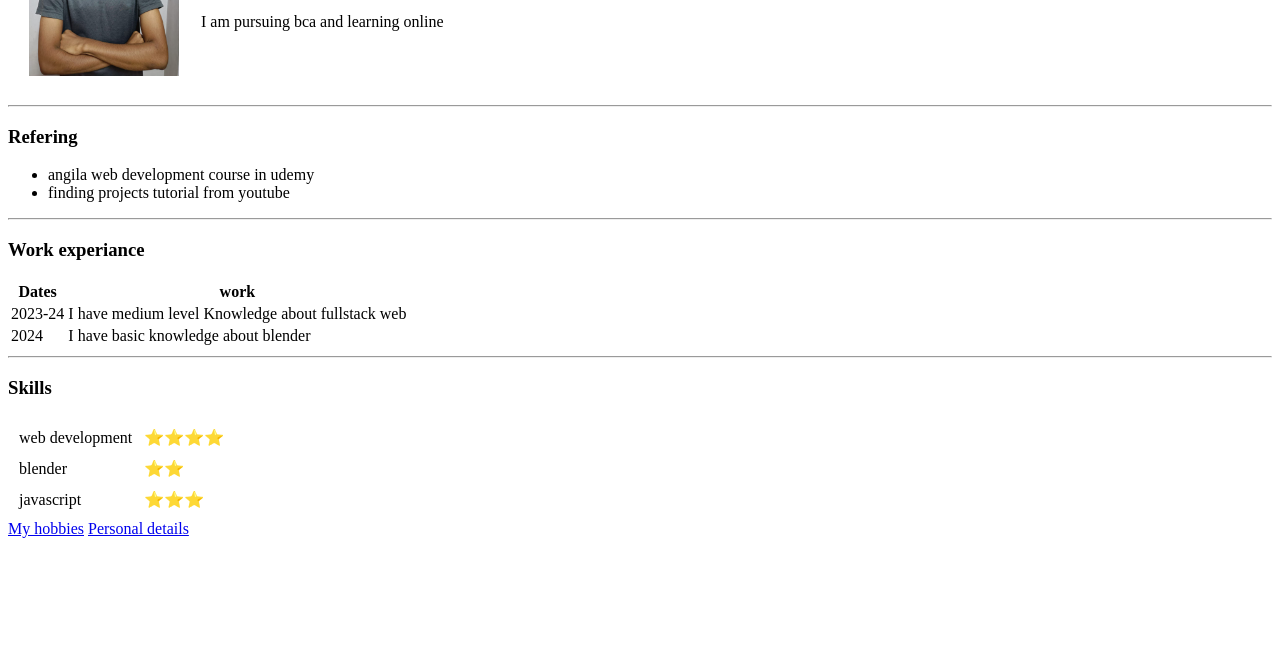
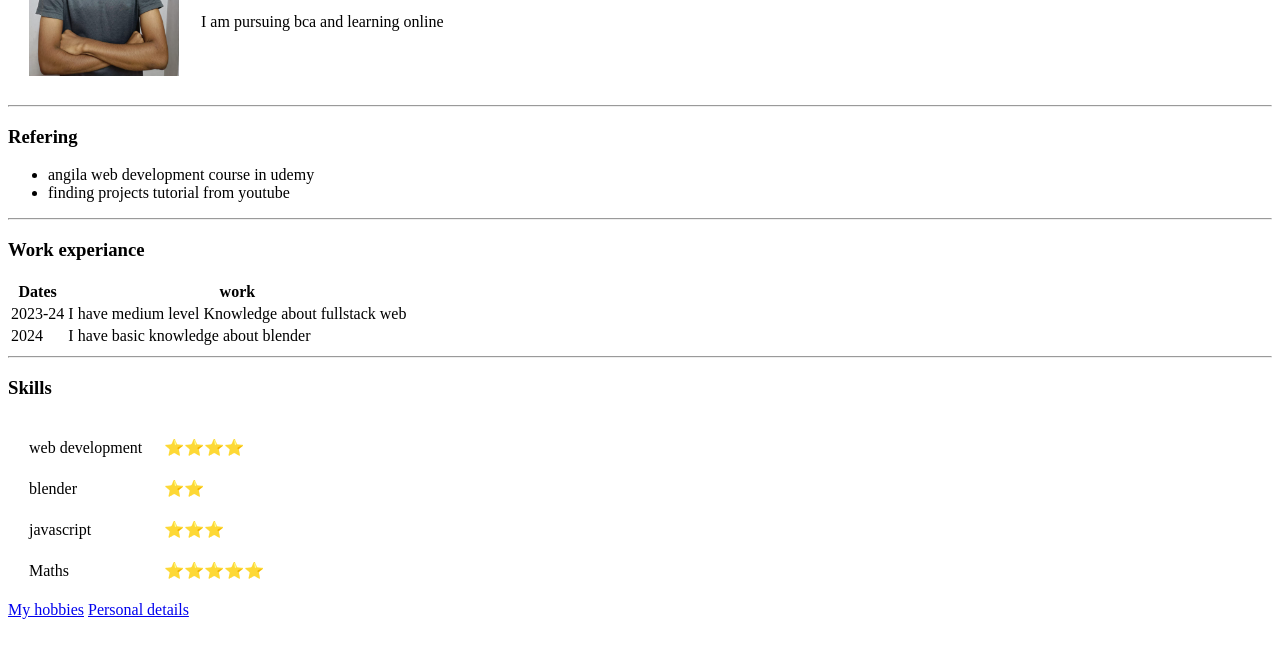
Before and after one commit to GaganSalian/CV, a plain HTML site: page index.html in a window 1280 px wide. Shown: the part 153-800 px from the top of the page. Drawn offline with Linux system fonts and the light colour scheme.

Commit message:
Update index.html

```diff
--- a/index.html
+++ b/index.html
@@ -47,7 +47,7 @@
   <h3>Skills</h3>
 
 
-        <table cellspacing="10">
+        <table cellspacing="20">
           <tr>
             <td>web development </td>
             <td> ⭐⭐⭐⭐</td>
@@ -62,6 +62,10 @@
             <td>javascript </td>
             <td>⭐⭐⭐</td>
           </tr>
+            <tr>
+            <td>Maths </td>
+            <td>⭐⭐⭐⭐⭐</td>
+          </tr>
         </table>
 
 </table>
```
